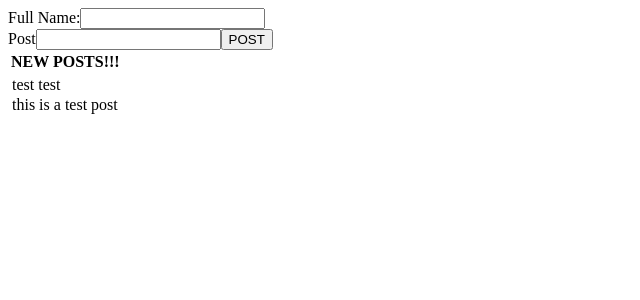
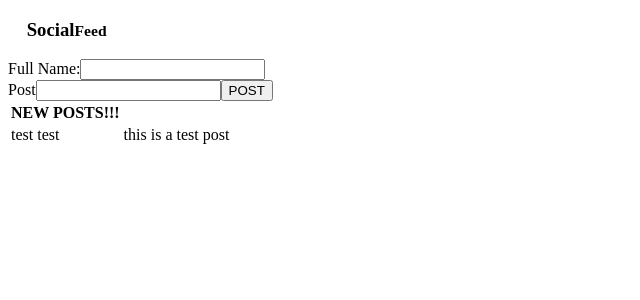
Before and after one commit to C-Skala/Social-Feed, a React (Create React App) app: page / in a window 1280 px wide. Shown: the top 300 px of the page, without its empty margins (0-640 px from the left). Built offline with nearby package versions, Linux system fonts and the light colour scheme.

Commit message:
made it so posts get added properly now

```diff
--- a/src/App.js
+++ b/src/App.js
@@ -1,6 +1,7 @@
 import React, { useState } from 'react';
 import CreatePost from "./Components/CreatePost/CreatePost";
 import DisplayPosts from './Components/DisplayPosts/DisplayPosts';
+import Navbar from './Components/Navbar/Navbar';
 
 function App() {
 
@@ -14,7 +15,8 @@ function App() {
 
   return (
     <div>
-      <CreatePost/>
+      <Navbar/>
+      <CreatePost addNewPostProperty = {addNewPost}/>
       <DisplayPosts parentEntries = {entries}/>
     </div>
   );
--- a/src/Components/CreatePost/CreatePost.jsx
+++ b/src/Components/CreatePost/CreatePost.jsx
@@ -7,20 +7,20 @@ const CreatePost = (props) => {
 
     function handleSubmit(formEvent){
         formEvent.preventDefault();
-        console.log(formEvent)
         let newEntry = {
             fullName : fullName,
             post : post
         };
         console.log(newEntry)
+        props.addNewPostProperty(newEntry);
     }
 
     return (
-        <form>
-            <label for = 'fullName'>Full Name:</label>
-            <input type = 'text' name = 'fullName'/><br/>
+        <form onSubmit = {handleSubmit}>
+            <label>Full Name:</label>
+            <input type = 'text' value = {fullName} onChange ={(formEvent) =>setFullName(formEvent.target.value)}/><br/>
             <label>Post</label>
-            <input type = 'text' name = 'post'/>
+            <input type = 'text' value = {post} onChange ={(formEvent) =>setPost(formEvent.target.value)}/>
             <button type = 'submit' className = 'btn btn-primary'>POST</button>
         </form>
 
--- a/src/Components/DisplayPosts/DisplayPosts.jsx
+++ b/src/Components/DisplayPosts/DisplayPosts.jsx
@@ -10,10 +10,10 @@ const DisplayPosts = (props) => {
             <tbody>
                 {props.parentEntries.map((entry) => {
                     return(
-                        <tc key = {entry}>
-                            <tr>{entry.fullName}</tr>
-                            <tr>{entry.post}</tr>
-                        </tc>
+                        <tr key = {entry}>
+                            <td>{entry.fullName}</td>
+                            <td>{entry.post}</td>
+                        </tr>
                     );
                 })}
             </tbody>
--- a/src/Components/Navbar/Navbar.jsx
+++ b/src/Components/Navbar/Navbar.jsx
@@ -0,0 +1,10 @@
+import React from 'react';
+
+const Navbar = (props) => {
+    return (
+       <h3 style = {{margin: '1em' }}>Social
+        <small className = 'text-muted'>Feed</small></h3>
+     );
+}
+
+export default Navbar;
```
